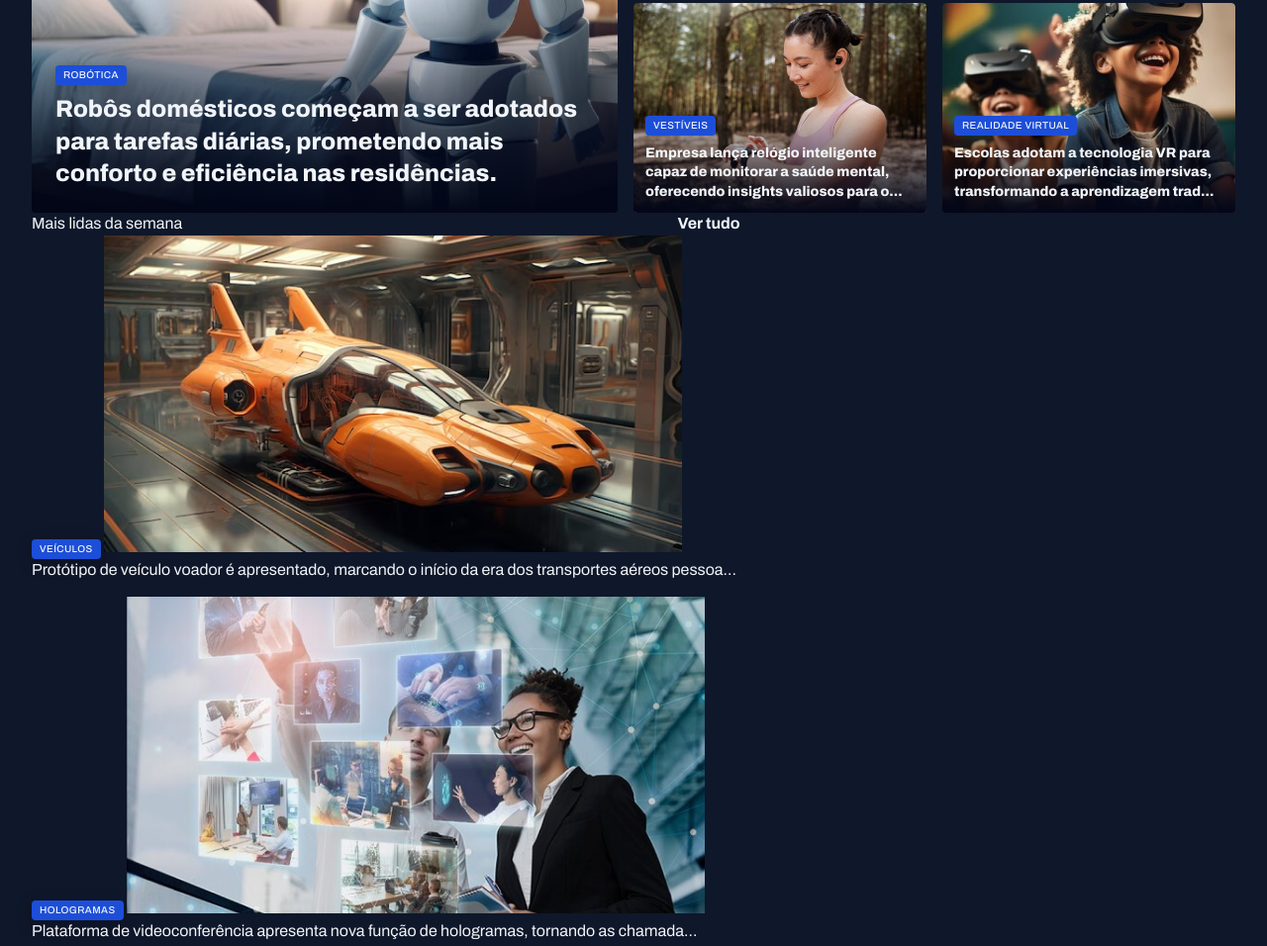
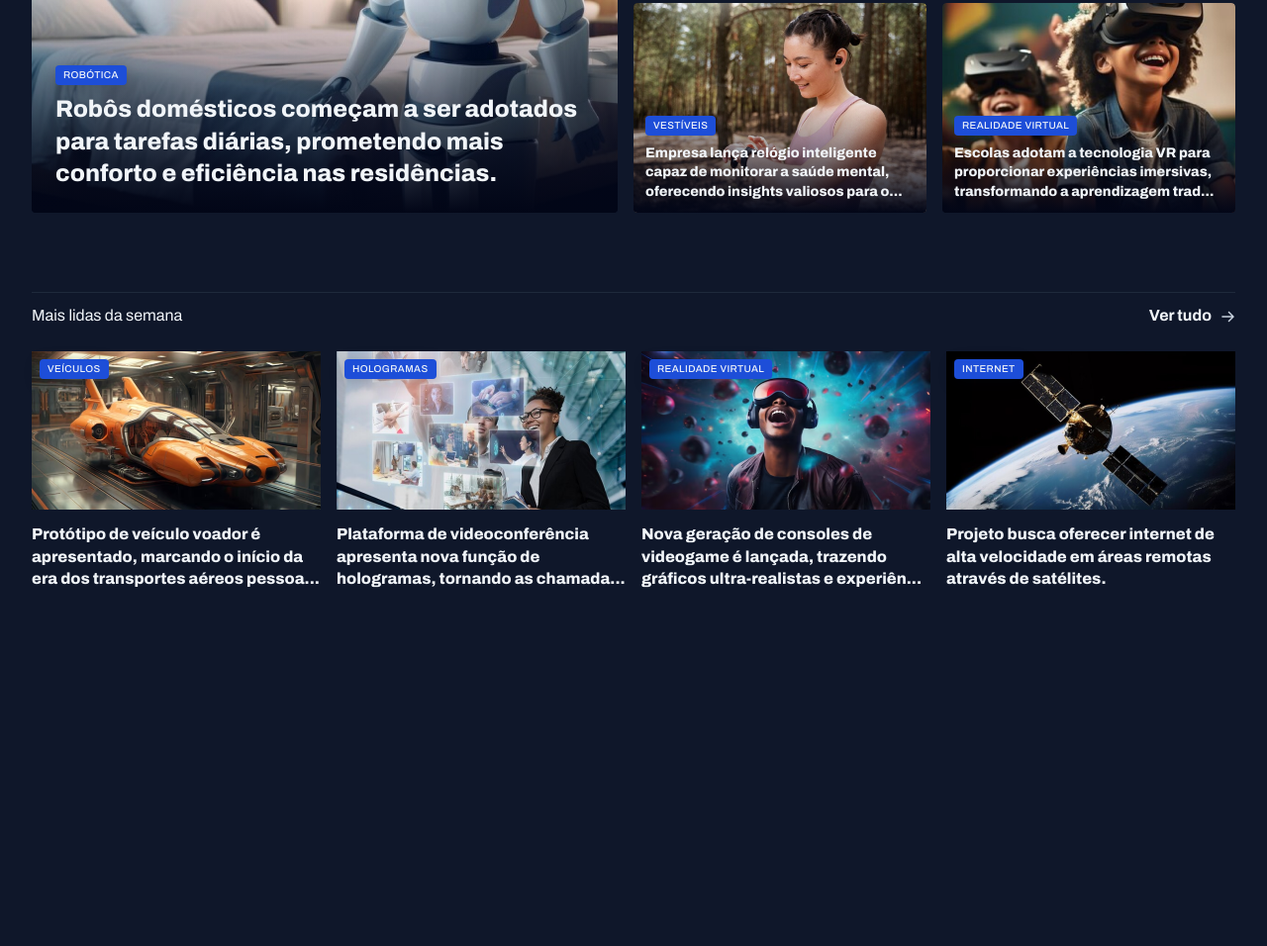
Before and after one commit to pabriciosam/PortaDeNoticias, a plain HTML site: page index.html in a window 1280 px wide. Shown: the part 389-1345 px from the top of the page at 99% size. After the commit the page ends 985 px from the top, so only its background shows below. Drawn offline with Linux system fonts and the light colour scheme.

Commit message:
Aplicando estilos na seção mais lidas da semana

```diff
--- a/styles/global.css
+++ b/styles/global.css
@@ -56,6 +56,7 @@
 
 main {
   margin-top: 40px;
+  gap: 80px;
 }
 
 .content-tag {
--- a/styles/sections.css
+++ b/styles/sections.css
@@ -1,3 +1,24 @@
+section header {
+  border-top: 1px solid var(--stroke-color);
+  padding-block: 12px 24px;
+
+  a {
+    justify-self: end;
+    align-items: center;
+    gap: 8px;
+
+    span {
+      background-image: url(../assets/icons/ArrowRight.png);
+      width: 16px;
+      height: 16px;
+    }
+
+    &:hover span {
+      background-image: url(../assets/icons/ArrowRight-hover.svg);
+    }
+  }
+}
+
 #featured {
   img {
     height: 100%;
@@ -36,3 +57,28 @@
     }
   }
 }
+
+#weekly {
+  &>div {
+    grid-template-columns: repeat(4, 292px);
+  }
+
+  img {
+    height: 160px;
+  }
+
+  figure {
+    position: relative;
+
+    .content-tag {
+      position: absolute;
+      top: 8px;
+      left: 8px;
+    }
+
+    p {
+      margin-top: 8px;
+      font-weight: 800;
+    }
+  }
+}
```
